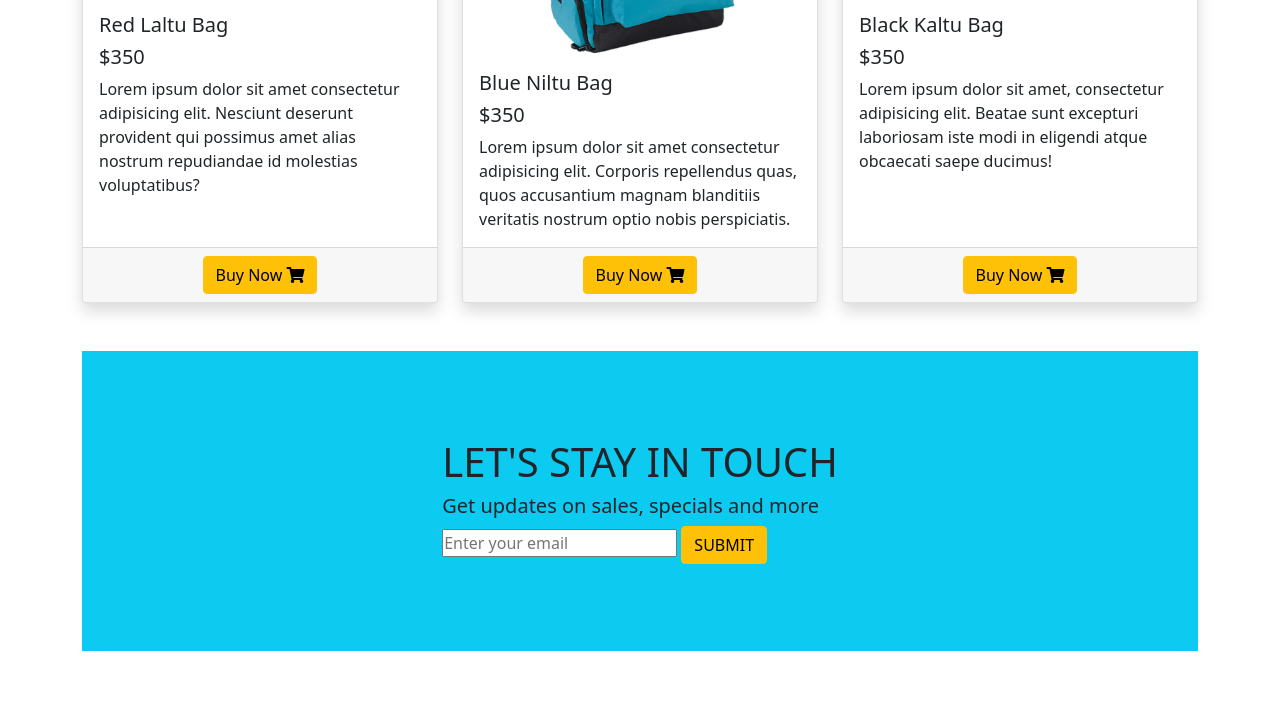
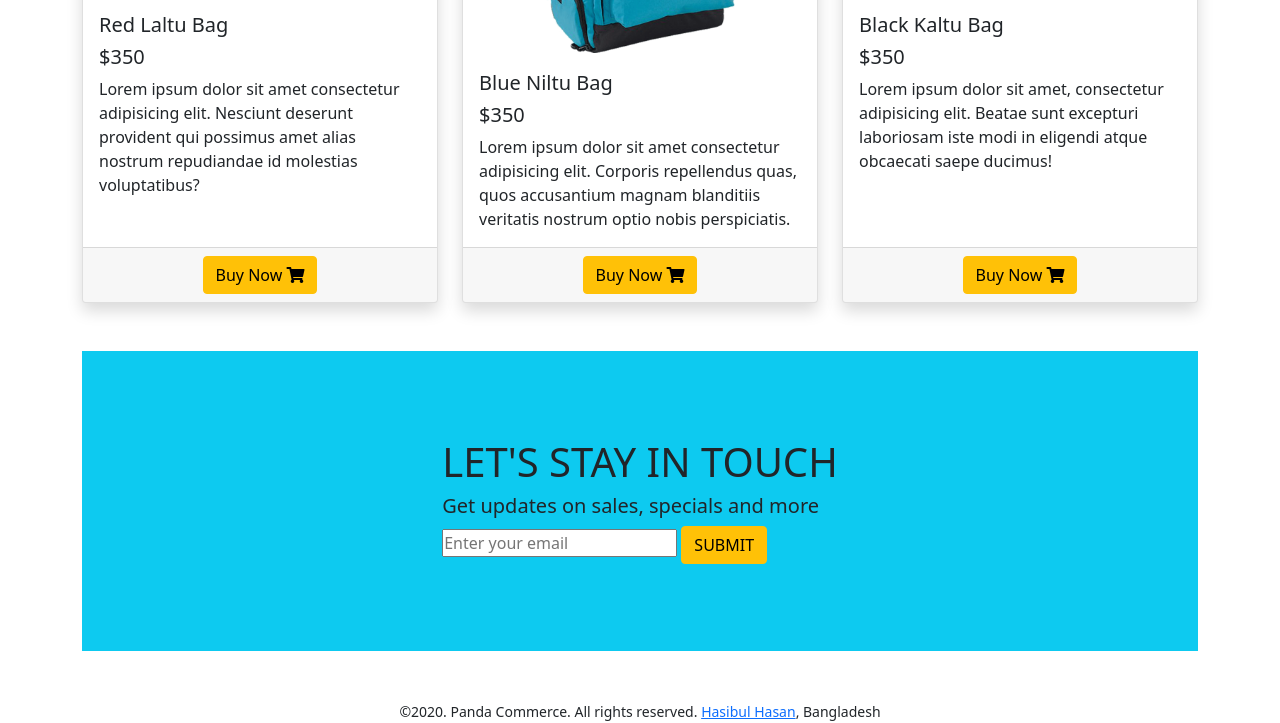
Before and after one commit to iamhasibulhasan/panda-commerce-bootstrap, a plain HTML site: page index.html in a window 1280 px wide. Shown: the part 1724-2447 px from the top of the page. Before the commit the page ends 2375 px from the top, so only its background shows below. Drawn offline with Linux system fonts and the light colour scheme.

Commit message:
footer section

```diff
--- a/index.html
+++ b/index.html
@@ -216,6 +216,9 @@
             </div>
         </section>
     </main>
+    <footer class="mt-5 text-center">
+        <small>©2020. Panda Commerce. All rights reserved. <a href="facebook.com/imtheridu">Hasibul Hasan</a>, Bangladesh</small>
+    </footer>
 
     <!-- Js File Link -->
     <script src="js/bootstrap.bundle.min.js"></script>
```
